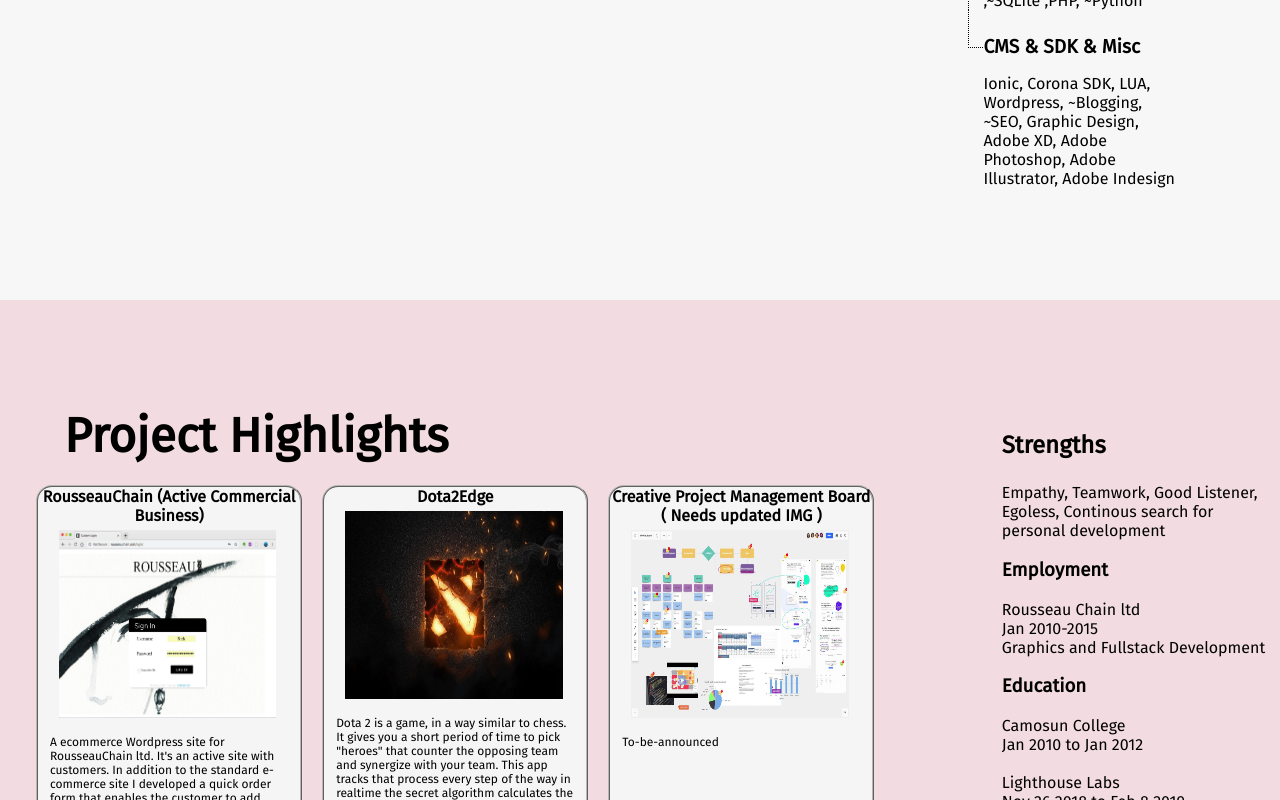
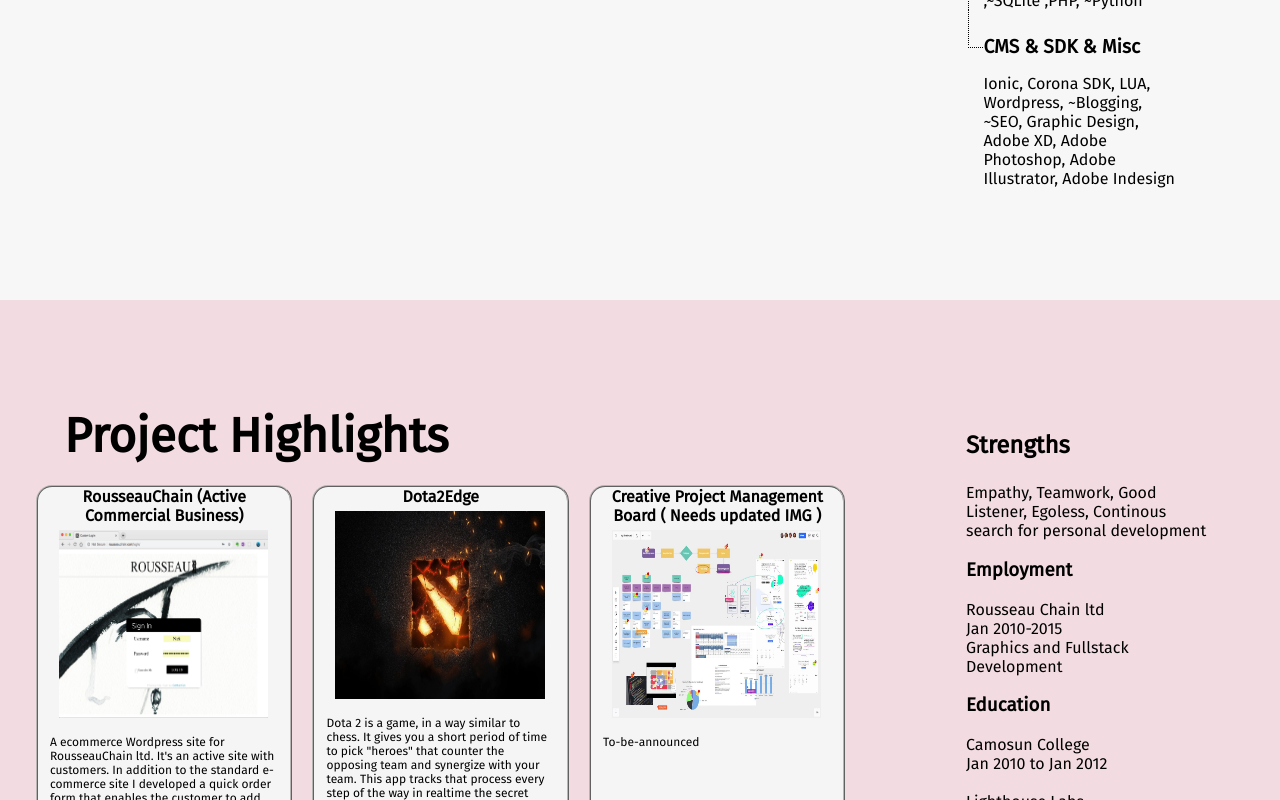
Before and after one commit to booksftw/SPA-Resume, an Angular app: page / in a window 1280 px wide. Shown: the part 1852-2652 px from the top of the page. Built offline with nearby package versions, Linux system fonts and the light colour scheme; a web font is replaced by a local one.

Commit message:
update resume

```diff
--- a/src/app/app.component.css
+++ b/src/app/app.component.css
@@ -20,7 +20,7 @@
 
 div#professional {
     width:100%;
-    height: 172vh;
+    height: 208vh;
     background-color:#F2DBE1;
 }
 
--- a/src/app/resume-professional/resume-professional.component.css
+++ b/src/app/resume-professional/resume-professional.component.css
@@ -50,7 +50,7 @@
     display: inline-block;
     width: 58em;
     padding-top: 6.7em;
-    padding-right: 0.3em;
+    padding-right: 4.3em;
 }
 
 .github_link {
```
Also changed, not shown: 2 other files (tests, documents, lock files or other folders).
